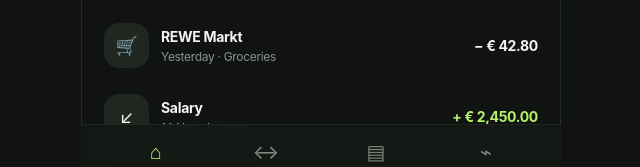
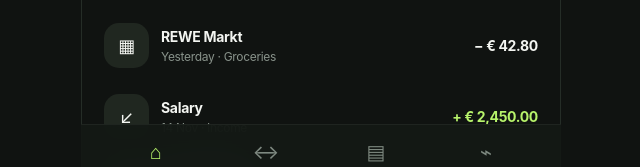
Before and after one commit to pprdxqq/EasyBanking, a plain HTML site: page index.html in a window 1280 px wide. Shown: the part 582-749 px from the top of the page, 319-959 px from the left. Drawn offline with Linux system fonts and the light colour scheme.

Commit message:
Use symbol-only transaction icons

```diff
--- a/index.html
+++ b/index.html
@@ -25,7 +25,7 @@
 </main>
 <nav class="nav" aria-label="Main navigation"><button class="active" data-page="home" onclick="navigate('home')"><span>⌂</span>Home</button><button data-page="activity" onclick="navigate('activity')"><span>↔</span>Activity</button><button data-page="cards" onclick="navigate('cards')"><span>▤</span>Cards</button><button data-page="analytics" onclick="navigate('analytics')"><span>⌁</span>Insights</button></nav><div id="toast" class="toast"></div>
 <script>
-const transactions=[{icon:"◉",name:"Spotify Premium",meta:"Today · Subscription",amount:"− € 10.99",negative:true},{icon:"🛒",name:"REWE Markt",meta:"Yesterday · Groceries",amount:"− € 42.80",negative:true},{icon:"↙",name:"Salary",meta:"14 Nov · Income",amount:"+ € 2,450.00",negative:false},{icon:"☕",name:"Coffee Fellows",meta:"13 Nov · Food & drink",amount:"− € 5.60",negative:true},{icon:"◈",name:"Amazon",meta:"12 Nov · Shopping",amount:"− € 68.90",negative:true},{icon:"🚆",name:"RMV Ticket",meta:"11 Nov · Transport",amount:"− € 29.00",negative:true}];
+const transactions=[{icon:"◉",name:"Spotify Premium",meta:"Today · Subscription",amount:"− € 10.99",negative:true},{icon:"▦",name:"REWE Markt",meta:"Yesterday · Groceries",amount:"− € 42.80",negative:true},{icon:"↙",name:"Salary",meta:"14 Nov · Income",amount:"+ € 2,450.00",negative:false},{icon:"☕",name:"Coffee Fellows",meta:"13 Nov · Food & drink",amount:"− € 5.60",negative:true},{icon:"◈",name:"Amazon",meta:"12 Nov · Shopping",amount:"− € 68.90",negative:true},{icon:"↗",name:"RMV Ticket",meta:"11 Nov · Transport",amount:"− € 29.00",negative:true}];
 function renderTransactions(){const html=transactions.map(t=>'<div class="transaction"><div class="tx-icon">'+t.icon+'</div><div class="tx-copy"><div class="tx-name">'+t.name+'</div><div class="tx-meta">'+t.meta+'</div></div><div class="tx-amount '+(t.negative?'negative':'positive')+'">'+t.amount+'</div></div>').join('');document.getElementById('recent').innerHTML=transactions.slice(0,4).map(t=>'<div class="transaction"><div class="tx-icon">'+t.icon+'</div><div class="tx-copy"><div class="tx-name">'+t.name+'</div><div class="tx-meta">'+t.meta+'</div></div><div class="tx-amount '+(t.negative?'negative':'positive')+'">'+t.amount+'</div></div>').join('');document.getElementById('all-transactions').innerHTML=html}
 function navigate(id){document.querySelectorAll('.page').forEach(p=>p.classList.toggle('active',p.id===id));document.querySelectorAll('.nav button').forEach(b=>b.classList.toggle('active',b.dataset.page===id));window.scrollTo({top:0,behavior:'smooth'})}
 let hidden=false;function toggleBalance(){hidden=!hidden;document.getElementById('balance').textContent=hidden?'€ ••••••':'€ 8,450.80'}
```
